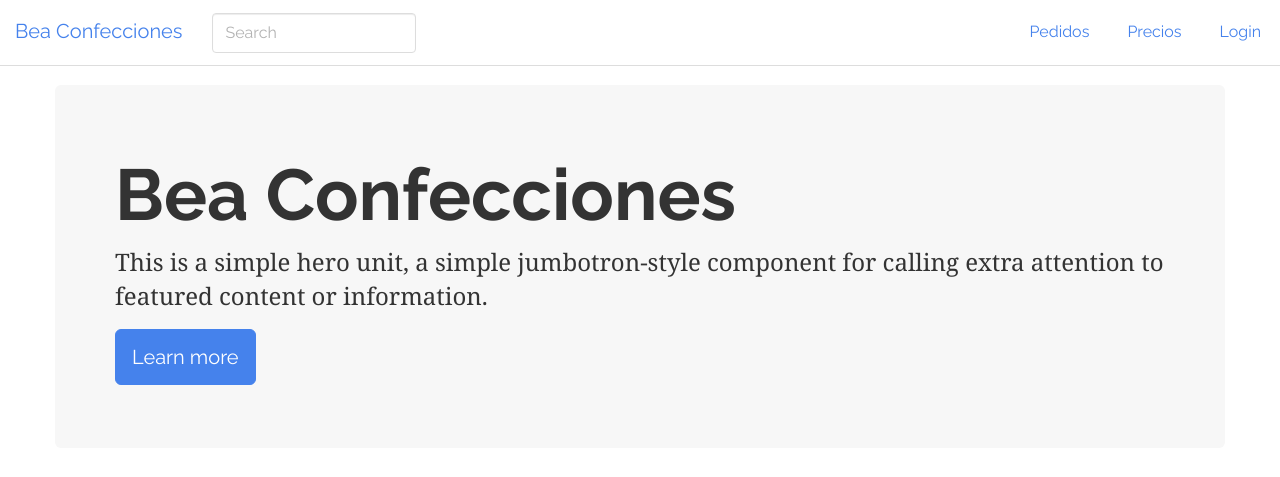
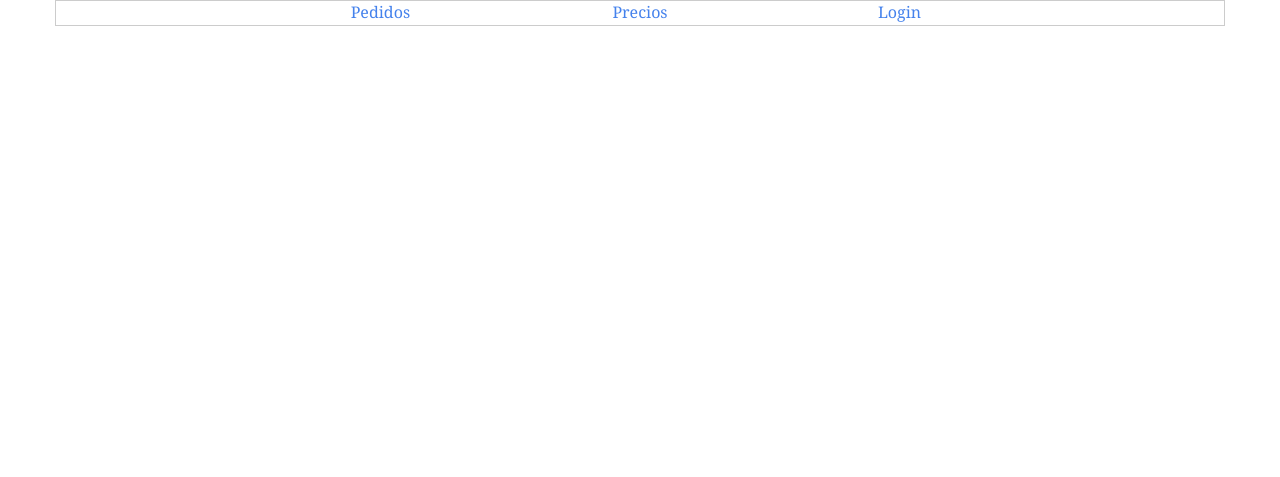
Before and after one commit to allenjoseph/bea, a Django app: page / in a window 1280 px wide. Shown: the top 477 px of the page. Run offline with Django 3.2, Linux system fonts and the light colour scheme.

Commit message:
update App

```diff
--- a/bea/templates/base.html
+++ b/bea/templates/base.html
@@ -3,18 +3,28 @@
 <head>
 	<meta charset="UTF-8">
 	<title>{% block title %}BEA CONFECCIONES{% endblock %}</title>
-
+    <meta name="description" content="Bea - Diseño y Confección, de toda clase de vestidos, modas y uniformes para empresas." />
+    <meta name="keywords" content="Bea Confecciones, diseño, confección, vestidos, moda, Peru, Piura, uniformes, Bertha Arias, beaconfecciones.com"/>
 	{% load staticfiles %}
 	<link rel="stylesheet" type="text/css" href="{% static "css/bootstrap.min.css"%}">
+    <style>
+    .nopadding{
+        padding: 0!important;
+    }
+    </style>
 </head>
 <body>
-	<div class="container">
+	<div class="container" style="border: 1px solid #ccc">
+        <header class="row">
+        </header>
+		<nav class="row">
+			{% include 'menu.html' %}
+		</nav>
 		<div class="row">
-			{% include 'menu.html' %}
-		</div>
-		<div class="row" style="margin-top: 85px">
         	{% block content %}{% endblock %}
 		</div>
+        <footer class="row">
+        </footer>
 	</div>
 </body>
 </html>
--- a/bea/templates/index.html
+++ b/bea/templates/index.html
@@ -3,9 +3,25 @@
 {% block title %}BEA CONFECCIONES{% endblock %}
 
 {% block content %}
-<div class="jumbotron">
-	<h1>Bea Confecciones</h1>
-	<p>This is a simple hero unit, a simple jumbotron-style component for calling extra attention to featured content or information.</p>
-	<p><a class="btn btn-primary btn-lg">Learn more</a></p>
+<div class="row"></div>
+{% load staticfiles %}
+<div class="row">
+    <div class="col-sm-4 col-sx-12">
+        <a href="#">
+            <!-- <img src="{% static "img/content1.jpg"%}" class="img-responsive"> -->
+        </a>
+    </div>
+    <div class="col-sm-4 col-sx-12">
+        <a href="#">
+            <!-- <img src="{% static "img/content2.jpg"%}" class="img-responsive"> -->
+        </a>
+    </div>
+    <div class="col-sm-4 col-sx-12">
+        <a href="#">
+            <!-- <img src="{% static "img/content3.jpg"%}" class="img-responsive"> -->
+        </a>
+    </div>
+</div>
+<div class="row">
 </div>
 {% endblock %}
--- a/bea/templates/menu.html
+++ b/bea/templates/menu.html
@@ -1,24 +1,13 @@
-<div class="navbar navbar-default navbar-fixed-top">
-	<div class="navbar-header">
-		<button type="button" class="navbar-toggle" data-toggle="collapse" data-target=".navbar-responsive-collapse">
-			<span class="icon-bar"></span>
-			<span class="icon-bar"></span>
-			<span class="icon-bar"></span>
-		</button>
-		<a class="navbar-brand" href="/">Bea Confecciones</a>
-	</div>
-	<div class="navbar-collapse collapse navbar-responsive-collapse">
-		<ul class="nav navbar-nav">
-		<li>
-           <form class="navbar-form navbar-left">
-                <input type="text" class="form-control col-lg-8" placeholder="Search">
-            </form>
-        </li>
-        </ul>
-        <ul class="nav navbar-nav navbar-right">
-            <li><a href="/pedidos">Pedidos</a></li>
-            <li><a href="/precios">Precios</a></li>
-            <li><a href="/login">Login</a></li>
-		</ul>
-	</div>
+<div class="col-sm-8 col-sm-offset-2">
+    <div class="row">
+        <div class="col-sm-4 text-center">
+            <a href="/pedidos" class="">Pedidos</a>
+        </div>
+        <div class="col-sm-4 text-center">
+            <a href="/precios">Precios</a>
+        </div>
+        <div class="col-sm-4 text-center">
+            <a href="/login">Login</a>
+        </div>
+    </div>
 </div>
```
Also changed, not shown: bea/static/img/content1.jpg (added), bea/static/img/content2.jpg (added), bea/static/img/content3.jpg (added).
